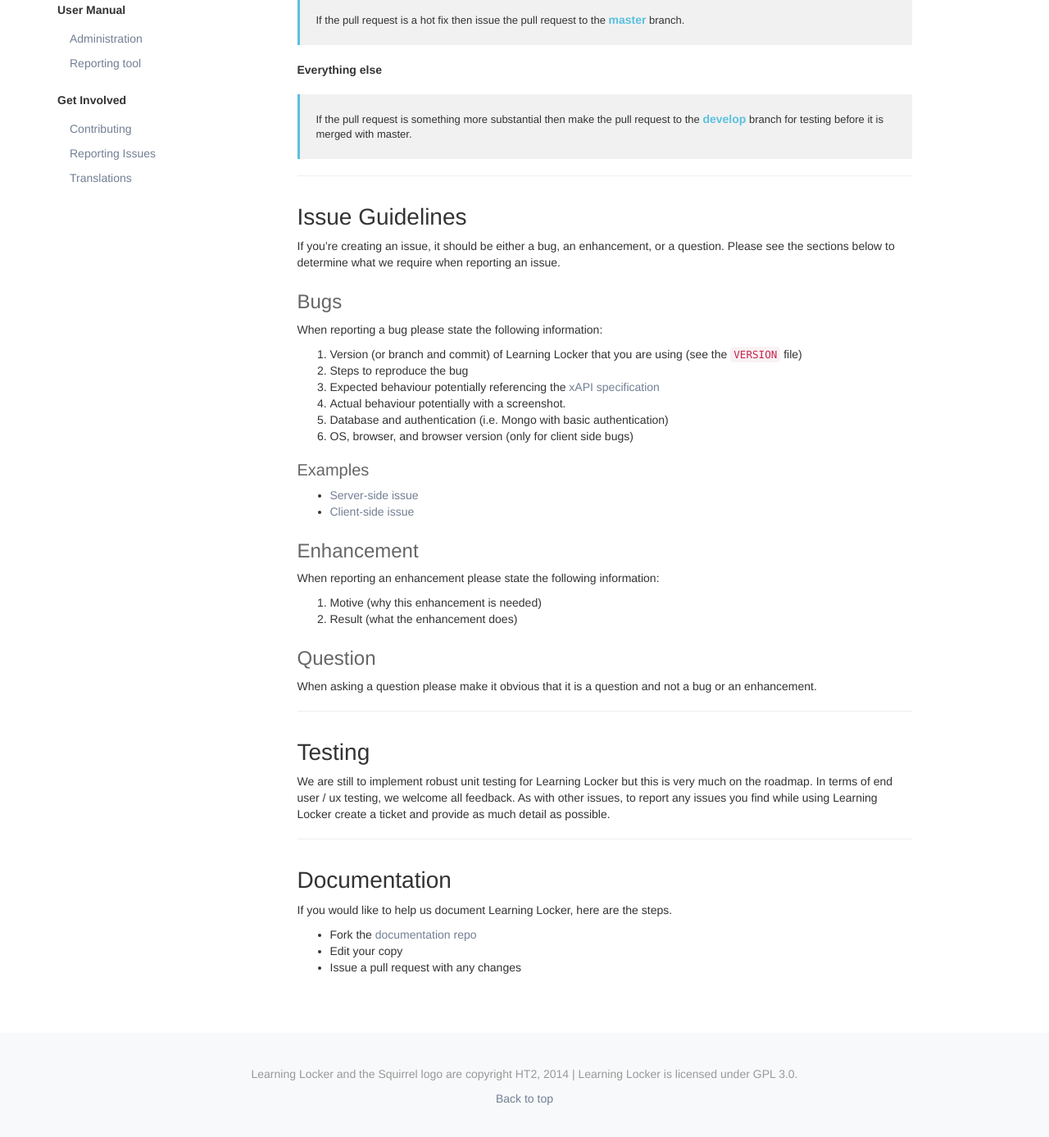
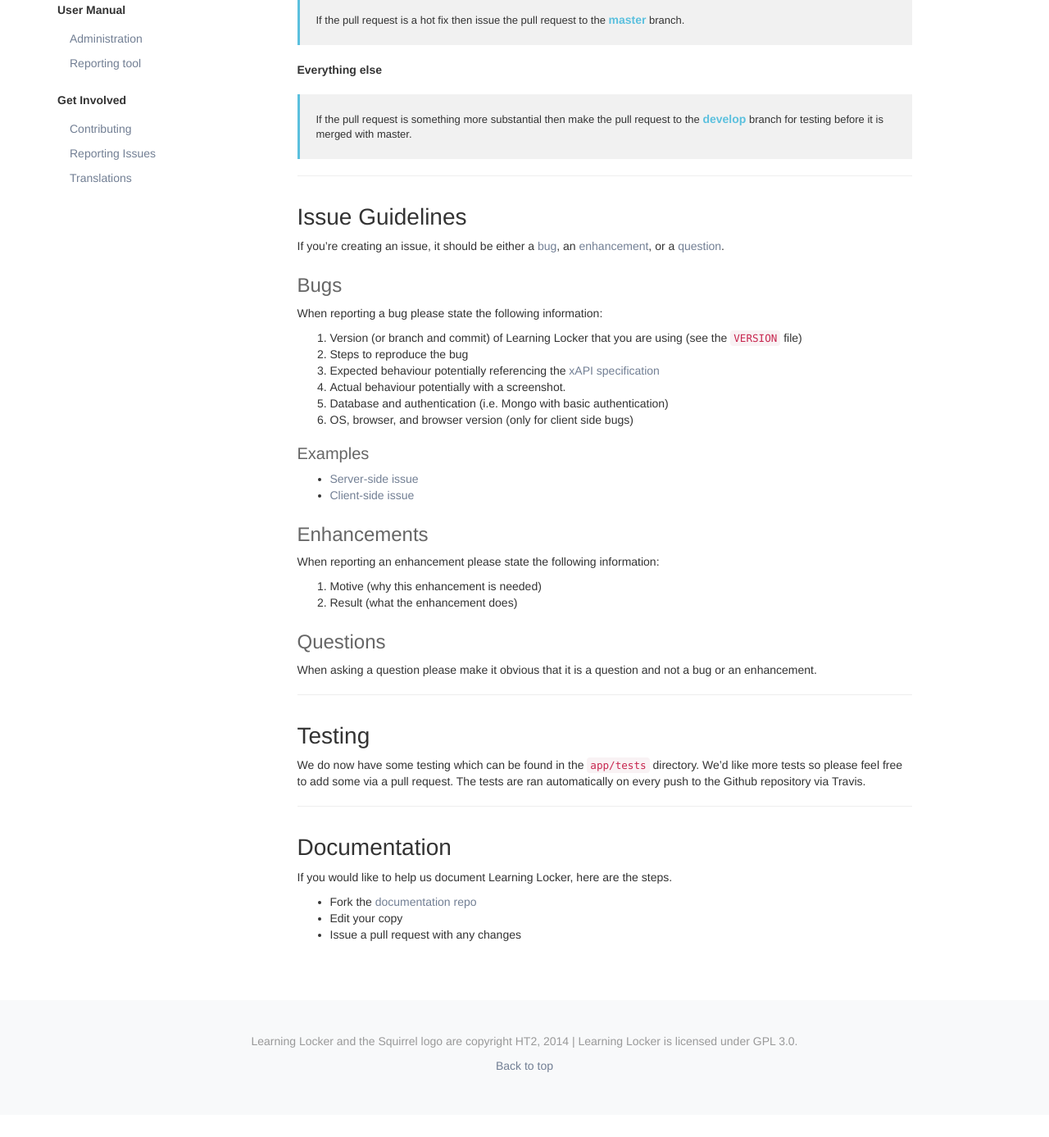
Before and after one commit to LearningLocker/docs, a Jekyll site: the page built from contribute.md, in a window 1280 px wide and 1400 px high, scrolled down 700 px. Shown: the top 1387 px of the window at 82% size. Built offline with Jekyll 4.4.1, drawn with Linux system fonts in a browser that asks for light colours; nearby versions of some CDN libraries; after the commit the page ends 2060 px from its top, so only the background shows below that.

Commit message:
Adds links and corrects Testing section.

```diff
--- a/contribute.md
+++ b/contribute.md
@@ -21,7 +21,7 @@
 > If the pull request is something more substantial then make the pull request to the **develop** branch for testing before it is merged with master.
 
 ## Issue Guidelines
-If you're creating an issue, it should be either a bug, an enhancement, or a question. Please see the sections below to determine what we require when reporting an issue.
+If you're creating an issue, it should be either a [bug](#bugs), an [enhancement](#enhancements), or a [question](#questions).
 
 ### Bugs
 When reporting a bug please state the following information:
@@ -37,17 +37,17 @@
 - [Server-side issue](https://github.com/LearningLocker/learninglocker/issues/315)
 - [Client-side issue](https://github.com/LearningLocker/learninglocker/issues/317)
 
-### Enhancement
+### Enhancements
 When reporting an enhancement please state the following information:
 
 1. Motive (why this enhancement is needed)
 2. Result (what the enhancement does)
 
-### Question
+### Questions
 When asking a question please make it obvious that it is a question and not a bug or an enhancement.
 
 ## Testing
-We are still to implement robust unit testing for Learning Locker but this is very much on the roadmap. In terms of end user / ux testing, we welcome all feedback. As with other issues, to report any issues you find while using Learning Locker create a ticket and provide as much detail as possible.
+We do now have some testing which can be found in the `app/tests` directory. We'd like more tests so please feel free to add some via a pull request. The tests are ran automatically on every push to the Github repository via Travis.
 
 ## Documentation
 If you would like to help us document Learning Locker, here are the steps.
```
